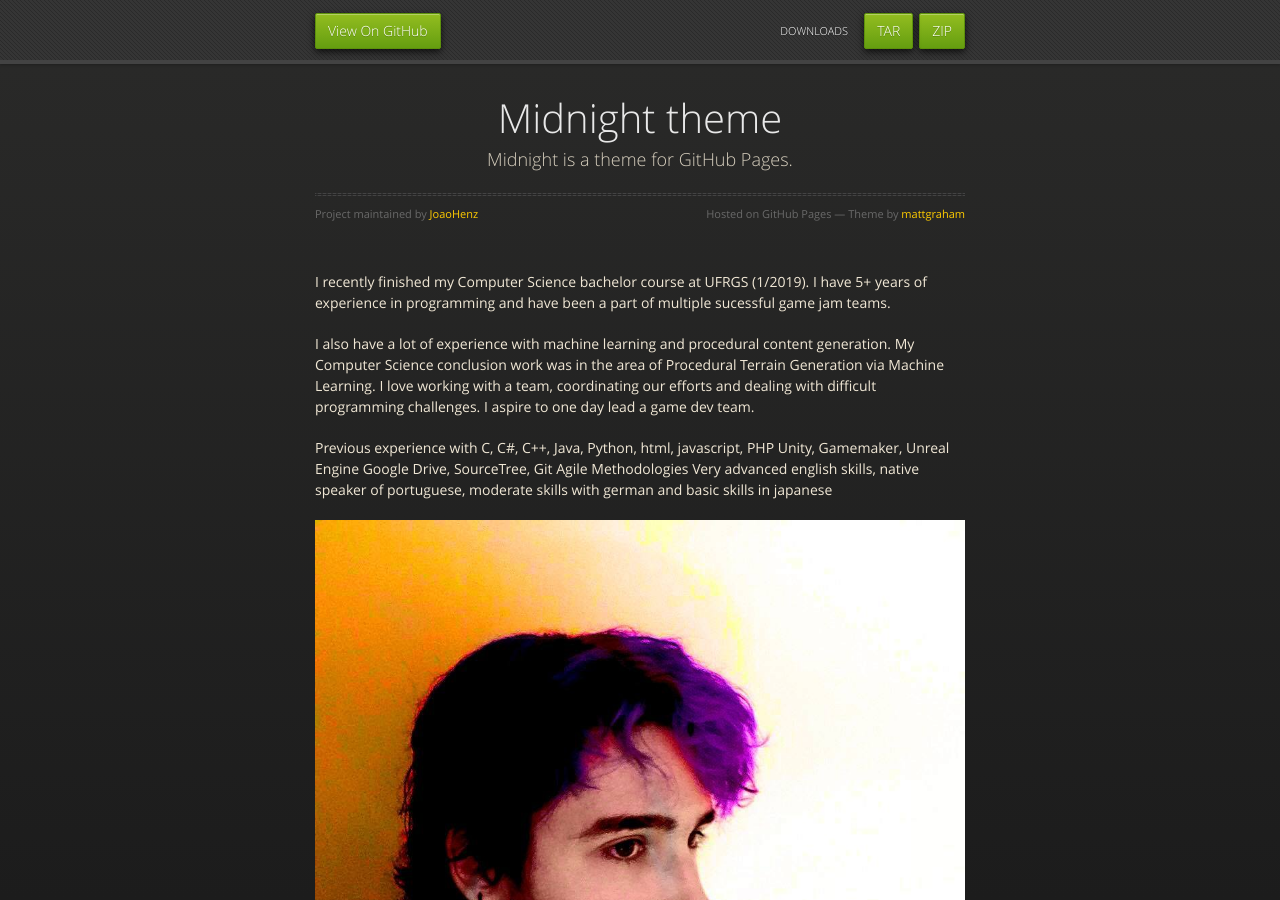
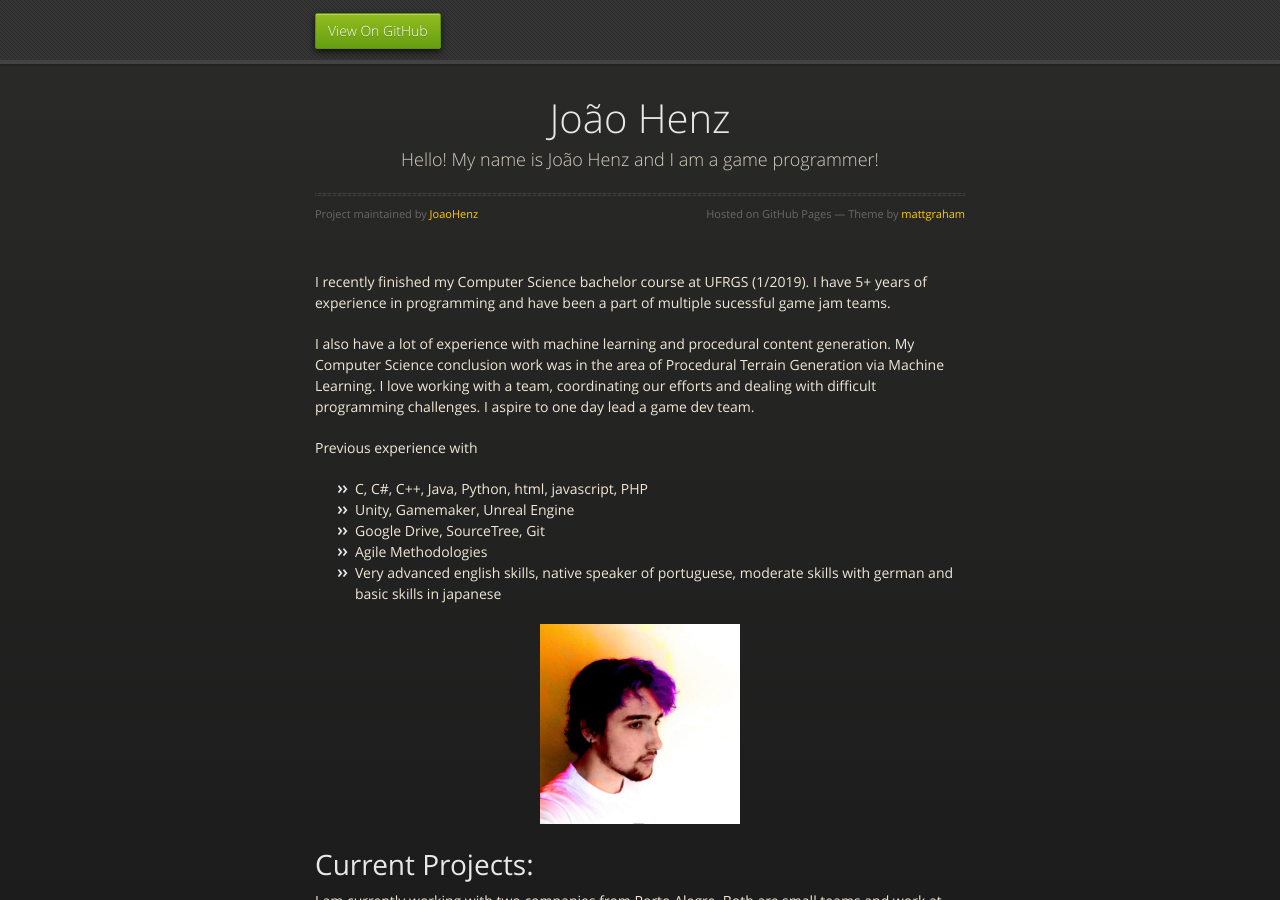
Before and after one commit to JoaoHenz/JoaoHenz.github.io, a Jekyll site: the page built from index.md, in a window 1280 px wide and 900 px high. Built offline with Jekyll 4.4.1, drawn with Linux system fonts in a browser that asks for light colours.

Commit message:
no message

```diff
--- a/_config.yml
+++ b/_config.yml
@@ -1,5 +1,4 @@
-title: Midnight theme
-description: Midnight is a theme for GitHub Pages.
-show_downloads: true
+title: João Henz
+description: Hello! My name is João Henz and I am a game programmer!
 google_analytics:
 theme: jekyll-theme-midnight
--- a/index.md
+++ b/index.md
@@ -8,13 +8,15 @@ I also have a lot of experience with machine learning and procedural content gen
 I love working with a team, coordinating our efforts and dealing with difficult programming challenges. I aspire to one day lead a game dev team.
 
 Previous experience with
-C, C#, C++, Java, Python, html, javascript, PHP
-Unity, Gamemaker, Unreal Engine
-Google Drive, SourceTree, Git
-Agile Methodologies
-Very advanced english skills, native speaker of portuguese, moderate skills with german and basic skills in japanese
+- C, C#, C++, Java, Python, html, javascript, PHP
+- Unity, Gamemaker, Unreal Engine
+- Google Drive, SourceTree, Git
+- Agile Methodologies
+- Very advanced english skills, native speaker of portuguese, moderate skills with german and basic skills in japanese
 
-![Joao Henz](/assets/images/foto.jpg)<br/><br/><br/>
+<p align="center">
+  <img src="assets/images/foto.jpg" alt="Foto Joao Henz" width="200" />
+</p>
 
 # Current Projects:
 I am currently working with two companies from Porto Alegre. Both are small teams and work at distance:
```
